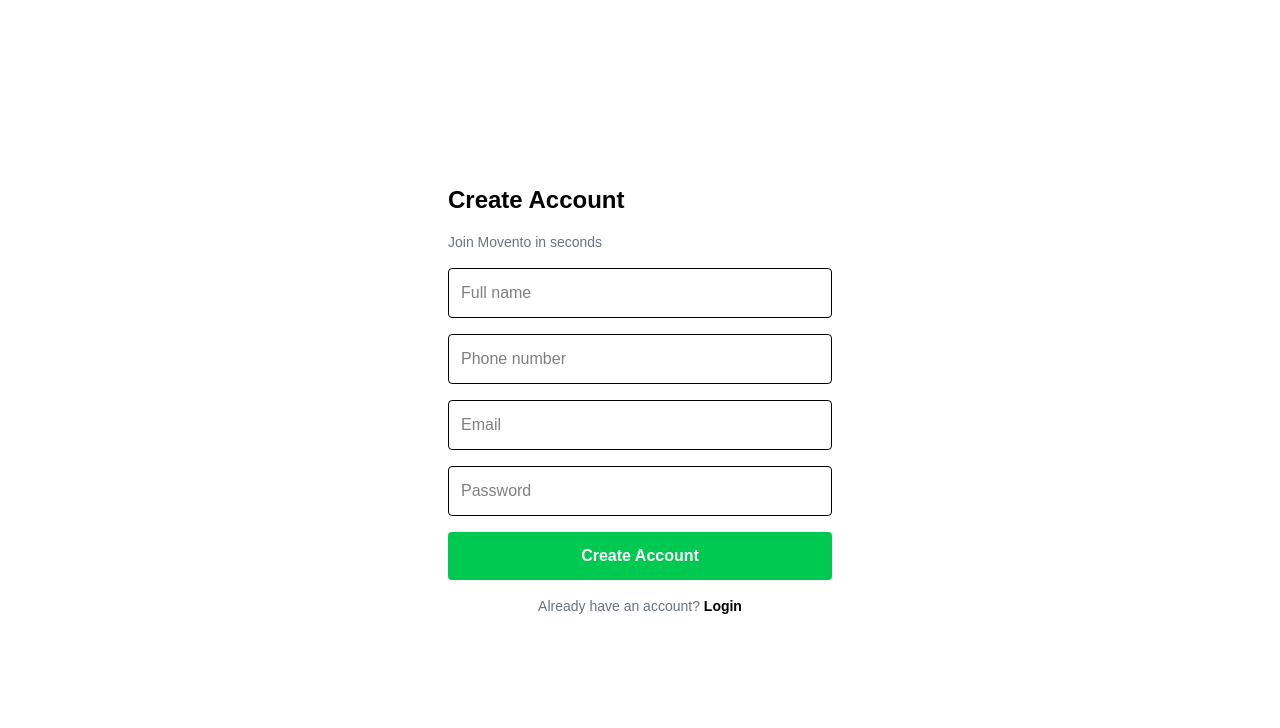
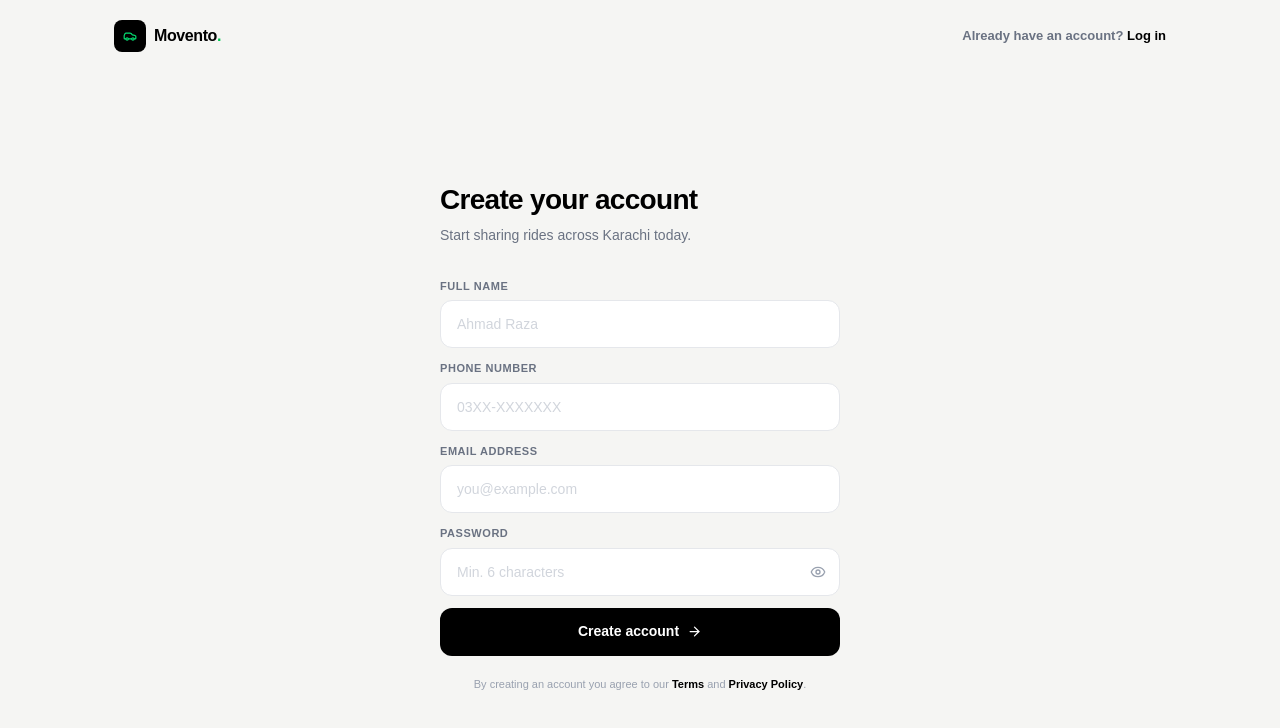
Before and after one commit to rayangithub1/carpoolingsite, a Next.js app: page /signup in a window 1280 px wide. Shown: the top 728 px of the page. Built offline with nearby package versions, Linux system fonts and the light colour scheme; no server answers.

Commit message:
Update page.tsx

```diff
--- a/app/signup/page.tsx
+++ b/app/signup/page.tsx
@@ -2,116 +2,187 @@
 
 import { useState } from "react";
 import { useRouter } from "next/navigation";
+import Link from "next/link";
 import { supabase } from "@/lib/supabaseClient";
+import { Car, Eye, EyeOff, ArrowRight } from "lucide-react";
 
 export default function SignupPage() {
   const router = useRouter();
 
-  const [form, setForm] = useState({
-    name: "",
-    phone: "",
-    email: "",
-    password: "",
-  });
+  const [form, setForm] = useState({ name: "", phone: "", email: "", password: "" });
+  const [loading, setLoading]     = useState(false);
+  const [error, setError]         = useState("");
+  const [showPass, setShowPass]   = useState(false);
 
-  const [loading, setLoading] = useState(false);
-  const [error, setError] = useState("");
-
-  const handleChange = (k: string, v: string) => {
-    setForm((p) => ({ ...p, [k]: v }));
-    setError("");
-  };
+  const set = (k: string, v: string) => { setForm((p) => ({ ...p, [k]: v })); setError(""); };
 
   const handleSubmit = async (e: React.FormEvent) => {
     e.preventDefault();
+    if (!form.name.trim())     return setError("Enter your full name");
+    if (!form.phone.trim())    return setError("Enter your phone number");
+    if (!form.email.trim())    return setError("Enter your email");
+    if (form.password.length < 6) return setError("Password must be at least 6 characters");
+
     setLoading(true);
     setError("");
 
     try {
-      const { data, error } = await supabase.auth.signUp({
+      const { data, error: signupError } = await supabase.auth.signUp({
         email: form.email.trim().toLowerCase(),
         password: form.password,
-        options: {
-          data: {
-            full_name: form.name,
-            phone: form.phone,
-          },
-        },
+        options: { data: { full_name: form.name, phone: form.phone } },
       });
 
-      if (error) throw error;
-      if (!data.user) throw new Error("Signup failed");
+      if (signupError) throw signupError;
+      if (!data.user)  throw new Error("Signup failed. Please try again.");
 
       await supabase.from("profiles").upsert({
-        id: data.user.id,
-        full_name: form.name,
-        phone: form.phone,
-        email: form.email,
+        id:        data.user.id,
+        full_name: form.name.trim(),
+        phone:     form.phone.trim(),
+        email:     form.email.trim().toLowerCase(),
       });
 
       router.push("/login");
     } catch (err: any) {
-      setError(err.message || "Signup failed");
+      setError(err.message || "Signup failed. Please try again.");
     } finally {
       setLoading(false);
     }
   };
 
   return (
-    <div className="min-h-screen flex items-center justify-center bg-white px-5">
-      <form onSubmit={handleSubmit} className="w-full max-w-sm space-y-4">
+    <div className="min-h-screen bg-[#f5f5f3] flex flex-col">
 
-        <h1 className="text-2xl font-bold">Create Account</h1>
-        <p className="text-sm text-gray-500">Join Movento in seconds</p>
+      {/* Top bar */}
+      <header className="px-6 py-5 flex items-center justify-between max-w-[1100px] mx-auto w-full">
+        <Link href="/" className="flex items-center gap-2">
+          <div className="w-8 h-8 bg-black rounded-[8px] flex items-center justify-center">
+            <Car size={14} className="text-green-400" />
+          </div>
+          <span className="font-black text-[16px] tracking-tight">
+            Movento<span className="text-green-500">.</span>
+          </span>
+        </Link>
+        <Link href="/login" className="text-[13px] font-semibold text-gray-500 hover:text-black transition-colors">
+          Already have an account? <span className="text-black font-bold">Log in</span>
+        </Link>
+      </header>
 
+      {/* Card */}
+      <div className="flex-1 flex items-center justify-center px-4 py-10">
+        <div className="w-full max-w-[400px]">
+
+          {/* Heading */}
+          <div className="mb-8">
+            <h1 className="text-[28px] font-black tracking-tight text-black mb-1">Create your account</h1>
+            <p className="text-[14px] text-gray-500">Start sharing rides across Karachi today.</p>
+          </div>
+
+          <form onSubmit={handleSubmit} className="space-y-3">
+
+            {/* Name */}
+            <div>
+              <label className="block text-[11px] font-bold uppercase tracking-wider text-gray-500 mb-1.5">
+                Full name
+              </label>
               <input
-          className="w-full border rounded p-3 text-[16px]"
-          placeholder="Full name"
+                type="text"
                 value={form.name}
-          onChange={(e) => handleChange("name", e.target.value)}
+                onChange={(e) => set("name", e.target.value)}
+                placeholder="Ahmad Raza"
+                autoComplete="name"
+                className="w-full h-12 border border-gray-200 focus:border-black rounded-xl px-4 text-[14px] font-medium bg-white outline-none transition-colors placeholder:text-gray-300"
               />
+            </div>
 
+            {/* Phone */}
+            <div>
+              <label className="block text-[11px] font-bold uppercase tracking-wider text-gray-500 mb-1.5">
+                Phone number
+              </label>
               <input
-          className="w-full border rounded p-3 text-[16px]"
-          placeholder="Phone number"
+                type="tel"
                 value={form.phone}
-          onChange={(e) => handleChange("phone", e.target.value)}
+                onChange={(e) => set("phone", e.target.value)}
+                placeholder="03XX-XXXXXXX"
+                autoComplete="tel"
+                className="w-full h-12 border border-gray-200 focus:border-black rounded-xl px-4 text-[14px] font-medium bg-white outline-none transition-colors placeholder:text-gray-300"
               />
+            </div>
 
+            {/* Email */}
+            <div>
+              <label className="block text-[11px] font-bold uppercase tracking-wider text-gray-500 mb-1.5">
+                Email address
+              </label>
               <input
-          className="w-full border rounded p-3 text-[16px]"
-          placeholder="Email"
                 type="email"
                 value={form.email}
-          onChange={(e) => handleChange("email", e.target.value)}
+                onChange={(e) => set("email", e.target.value)}
+                placeholder="you@example.com"
+                autoComplete="email"
+                className="w-full h-12 border border-gray-200 focus:border-black rounded-xl px-4 text-[14px] font-medium bg-white outline-none transition-colors placeholder:text-gray-300"
               />
+            </div>
 
+            {/* Password */}
+            <div>
+              <label className="block text-[11px] font-bold uppercase tracking-wider text-gray-500 mb-1.5">
+                Password
+              </label>
+              <div className="relative">
                 <input
-          className="w-full border rounded p-3 text-[16px]"
-          placeholder="Password"
-          type="password"
+                  type={showPass ? "text" : "password"}
                   value={form.password}
-          onChange={(e) => handleChange("password", e.target.value)}
+                  onChange={(e) => set("password", e.target.value)}
+                  placeholder="Min. 6 characters"
+                  autoComplete="new-password"
+                  className="w-full h-12 border border-gray-200 focus:border-black rounded-xl px-4 pr-12 text-[14px] font-medium bg-white outline-none transition-colors placeholder:text-gray-300"
                 />
+                <button
+                  type="button"
+                  onClick={() => setShowPass((v) => !v)}
+                  className="absolute right-3.5 top-1/2 -translate-y-1/2 text-gray-400 hover:text-black transition-colors"
+                >
+                  {showPass ? <EyeOff size={16} /> : <Eye size={16} />}
+                </button>
+              </div>
+            </div>
 
+            {/* Error */}
             {error && (
-          <p className="text-red-500 text-sm">{error}</p>
+              <div className="bg-red-50 border border-red-100 rounded-xl px-4 py-3">
+                <p className="text-[13px] text-red-600 font-medium">{error}</p>
+              </div>
             )}
 
+            {/* Submit */}
             <button
+              type="submit"
               disabled={loading}
-          className="w-full bg-green-500 text-white p-3 rounded font-bold"
+              className="w-full h-12 bg-black hover:bg-gray-900 disabled:bg-gray-300 text-white font-black text-[14px] rounded-xl transition-colors flex items-center justify-center gap-2 mt-2"
             >
-          {loading ? "Creating..." : "Create Account"}
+              {loading ? (
+                <span className="w-4 h-4 border-2 border-white/30 border-t-white rounded-full animate-spin" />
+              ) : (
+                <>Create account <ArrowRight size={15} /></>
+              )}
             </button>
 
-        <p className="text-sm text-center text-gray-500">
-          Already have an account?{" "}
-          <a href="/login" className="font-bold text-black">
-            Login
-          </a>
+          </form>
+
+          {/* Terms */}
+          <p className="text-[11px] text-gray-400 text-center mt-5 leading-relaxed">
+            By creating an account you agree to our{" "}
+            <Link href="/terms" className="text-black font-semibold hover:underline">Terms</Link>
+            {" "}and{" "}
+            <Link href="/privacy" className="text-black font-semibold hover:underline">Privacy Policy</Link>.
           </p>
-      </form>
+
+        </div>
+      </div>
+
     </div>
   );
 }
```
Lines whose indentation alone changed are shown as unchanged.
